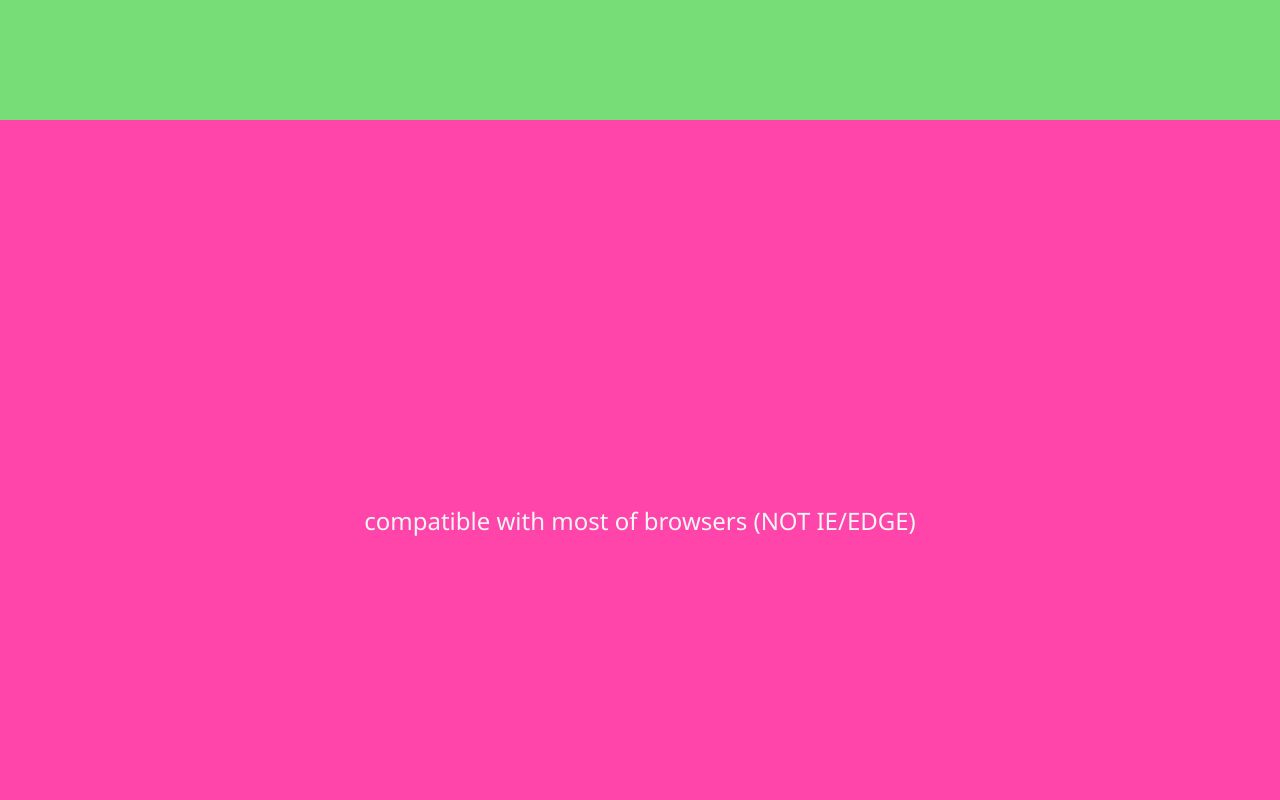
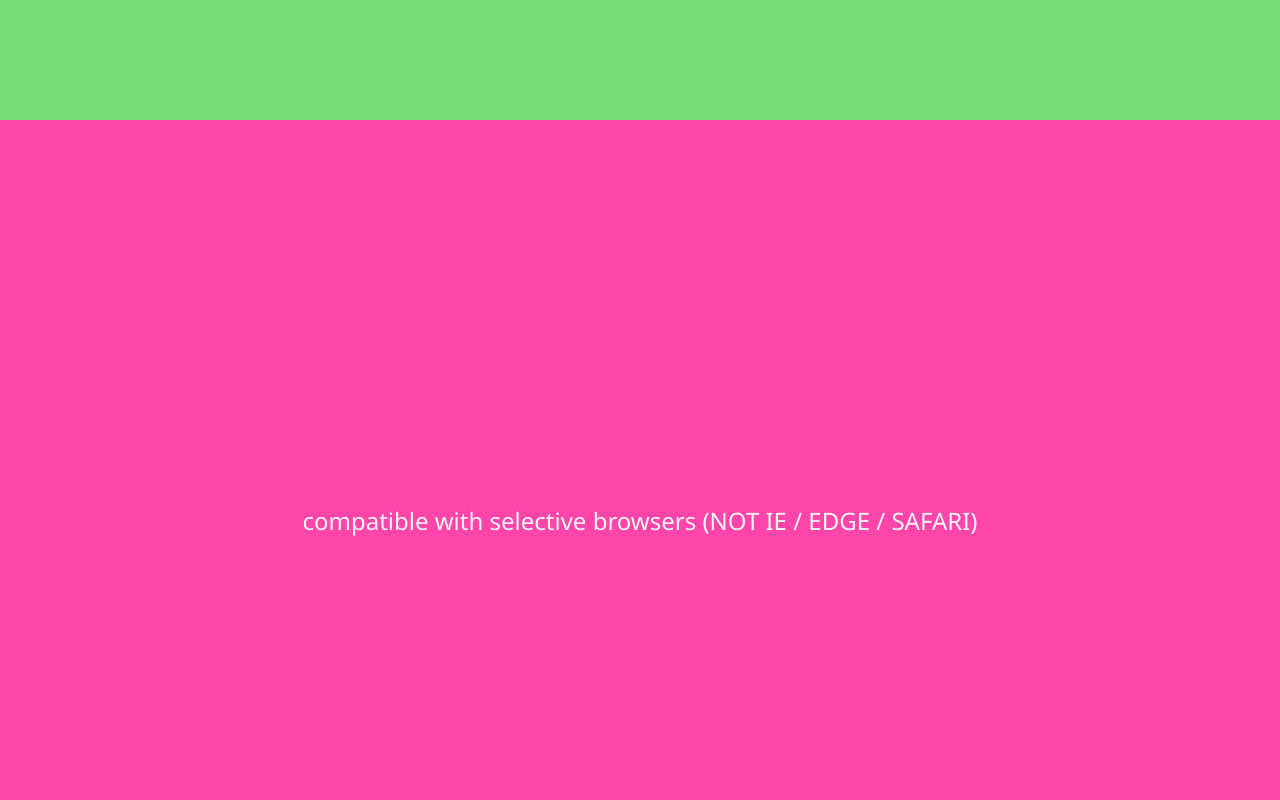
Before and after one commit to nguyentruongthanhtam/SnappyScroller, a plain HTML site: page index.html in a window 1280 px wide. Shown: the part 1480-2280 px from the top of the page. Drawn offline with nearby package versions, Linux system fonts and the light colour scheme.

```diff
--- a/index.html
+++ b/index.html
@@ -11,7 +11,7 @@
   <div class="snappy-scroller-wrapper" data-threshold="10">
     <div id="section-1">Full Page Effect with Smooth Scrolling</div>
     <div id="section-2">Responsive highlight indicator</div>
-    <div id="section-3">compatible with most of browsers (NOT IE/EDGE)</div>
+    <div id="section-3">compatible with selective browsers (NOT IE / EDGE / SAFARI)</div>
     <div id="section-4"><a href="https://github.com/nguyentruongthanhtam/SnappyScroller" style="color: white">Check it on Github</a></div>
   </div>
   <script src="https://cdnjs.cloudflare.com/ajax/libs/lodash.js/4.17.11/lodash.min.js"></script>
--- a/snappy-scroller.js
+++ b/snappy-scroller.js
@@ -49,7 +49,7 @@ threshold = container.dataset.threshold ? container.dataset.threshold : "25" ;
 // scroll event trigger change of indications
 let last_known_scroll_position = 0;
 const offset = window.innerHeight * (threshold / 100); // offset from the top position before the indication get highlighted
-// underscore debounce reduces the constant of scroll events make the site more responsive
+// lodash debounce reduces the constant of scroll events make the site more responsive
 window.addEventListener('scroll',_.debounce(function(e){
   e.preventDefault()
 
```
Also changed, not shown: 1 other file.
